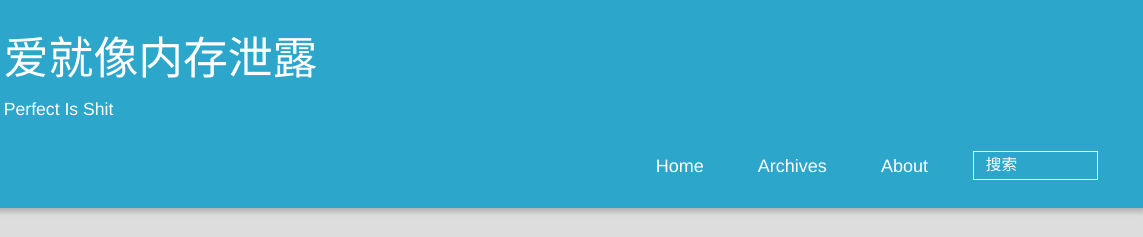
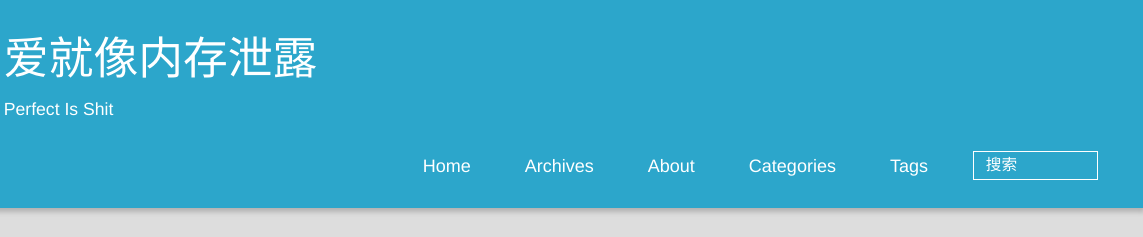
Before and after one commit to xiabaiyang/xiabaiyang.github.io, a plain HTML site: page 2016/01/05/hello-world/index.html in a window 1280 px wide. Shown: the top 237 px of the page, 137-1280 px from the left. Drawn offline with Linux system fonts and the light colour scheme; a script that the page names is missing.

Commit message:
Site updated: 2016-01-05 20:19:38

```diff
--- a/2016/01/05/hello-world/index.html
+++ b/2016/01/05/hello-world/index.html
@@ -62,6 +62,10 @@ Quick">
 						<li><a href="/archives">Archives</a></li>
 
 						<li><a href="/about">About</a></li>
+
+						<li><a href="/categories">Categories</a></li>
+
+						<li><a href="/tags">Tags</a></li>
 
 					<li>
 
--- a/index.html
+++ b/index.html
@@ -58,6 +58,10 @@
 						<li><a href="/archives">Archives</a></li>
 
 						<li><a href="/about">About</a></li>
+
+						<li><a href="/categories">Categories</a></li>
+
+						<li><a href="/tags">Tags</a></li>
 
 					<li>
 
```
Also changed, not shown: archives/2016/01/index.html (+4 -0 lines), archives/2016/index.html (+4 -0 lines), archives/index.html (+4 -0 lines), categories/index.html (+4 -0 lines), tags/index.html (+4 -0 lines).
